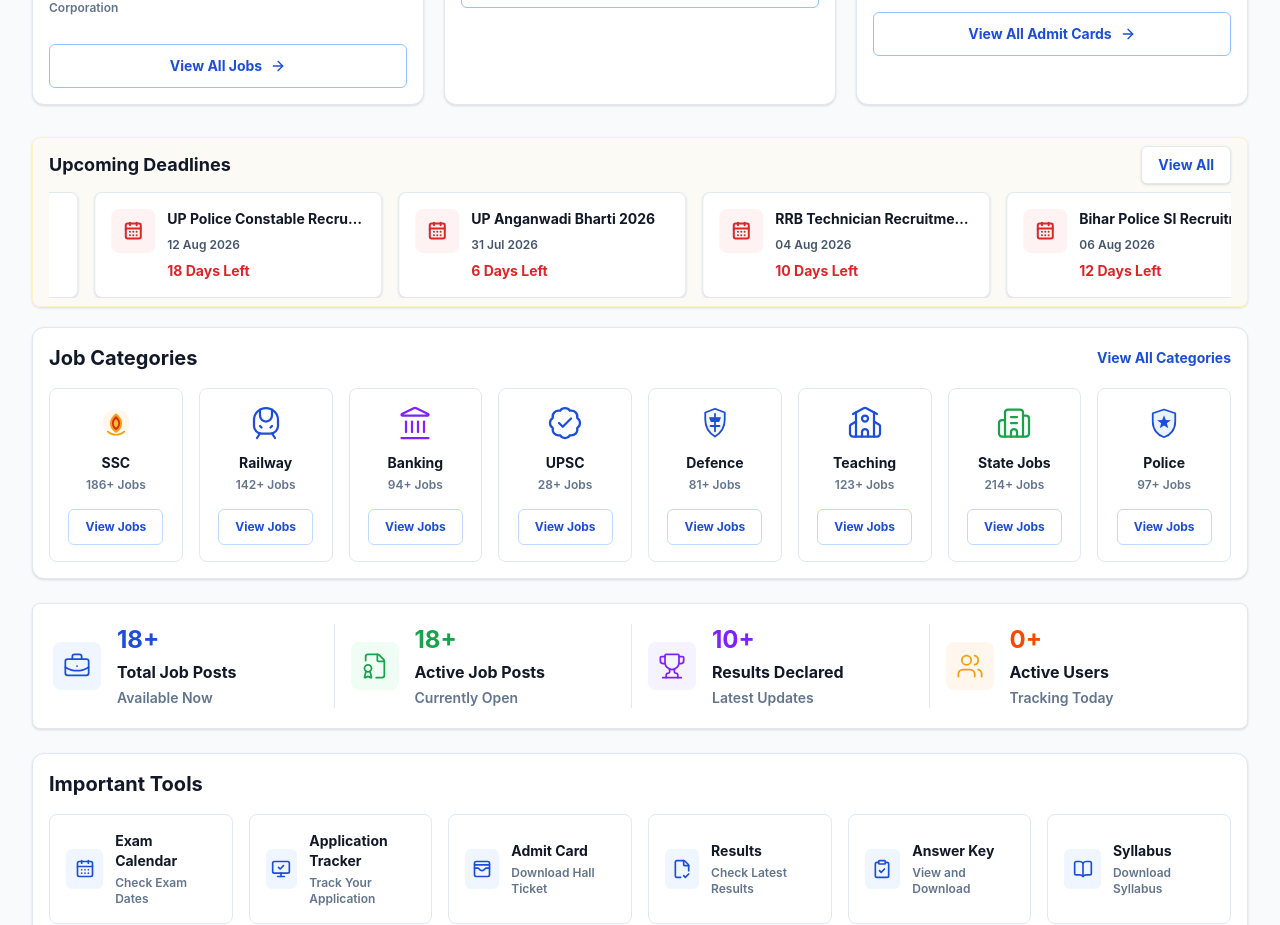
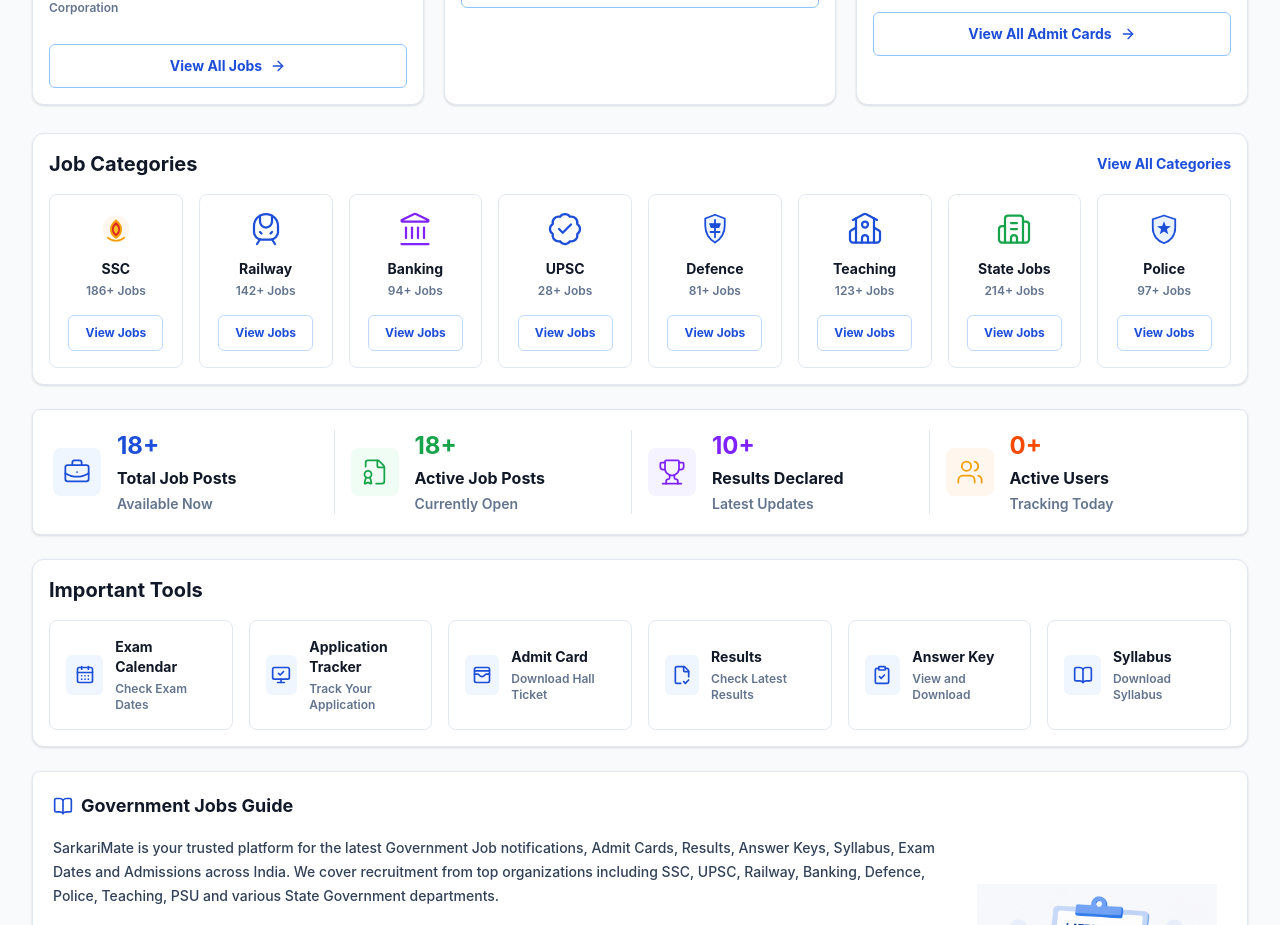
Before and after one commit to umeshyadav97/sarkarimate, a Next.js app in the folder apps/web/: page / in a window 1280 px wide. Shown: the part 1240-2165 px from the top of the page. Built offline with nearby package versions, Linux system fonts and the light colour scheme; no server answers.

Commit message:
fix:build error

```diff
--- a/apps/web/features/home/components/homepage.tsx
+++ b/apps/web/features/home/components/homepage.tsx
@@ -62,7 +62,7 @@
         }}
       />
       <main className="bg-[#F8FAFC] text-[#111827]">
-        <HomeJobsDebug />
+        {/* <HomeJobsDebug /> */}
         <HeroSection popularSearches={homepageData.popularSearches} />
         <QuickAccessSection items={homepageData.quickAccessItems} />
         <NotificationPanels
@@ -70,7 +70,7 @@
           latestJobs={homepageData.latestJobs}
           latestResults={homepageData.latestResults}
         />
-        <DeadlinesCarousel deadlines={homepageData.upcomingDeadlines} />
+        {/* <DeadlinesCarousel deadlines={homepageData.upcomingDeadlines} /> */}
         <CategoriesSection categories={homepageData.categories} />
         <StatsSection stats={homepageData.stats} />
         <ImportantToolsSection />
```
